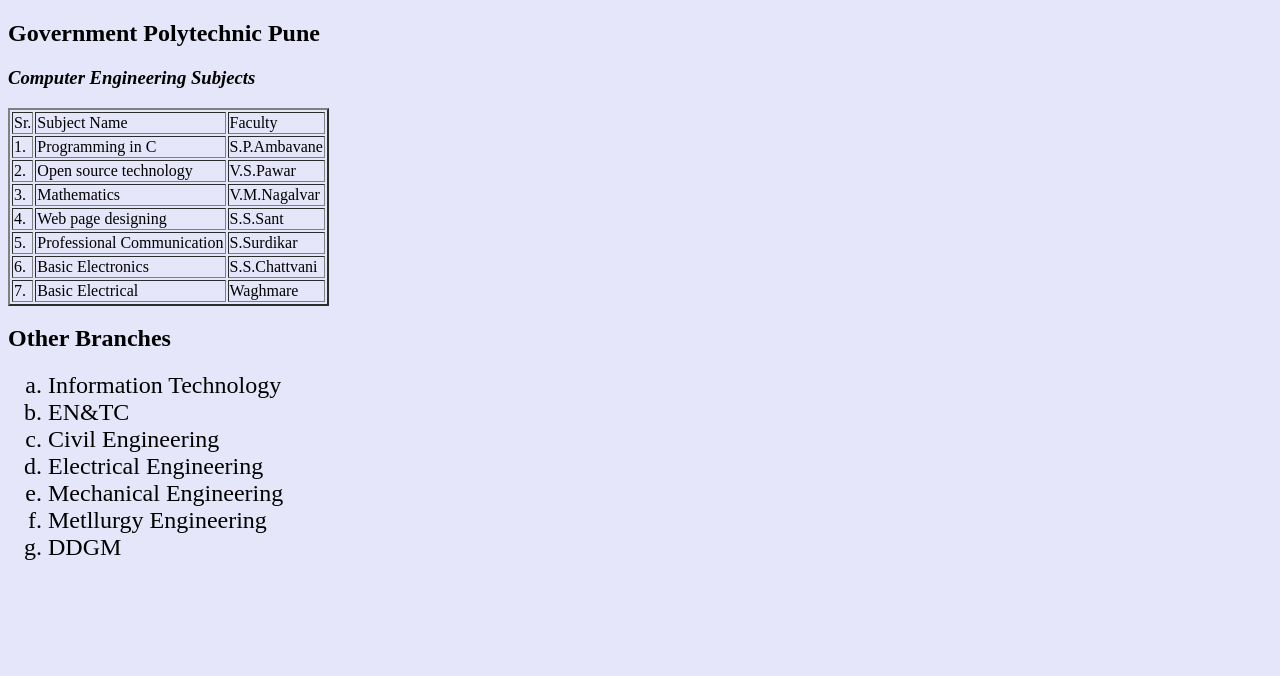
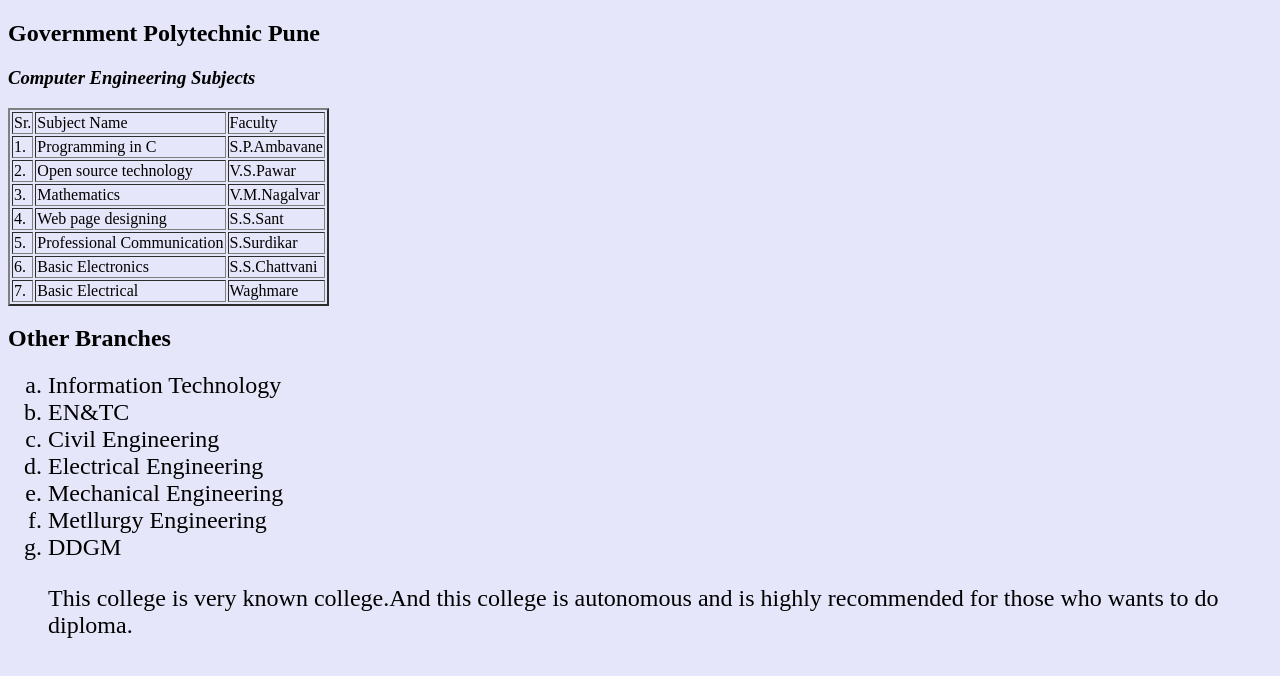
Before and after one commit to Mk20112008/mk2000, a plain HTML site: page index.html in a window 1280 px wide. Drawn offline with Linux system fonts and the light colour scheme.

Commit message:
Update index.html

```diff
--- a/index.html
+++ b/index.html
@@ -52,5 +52,7 @@
 <li>Mechanical Engineering
 <li>Metllurgy Engineering
 <li>DDGM<font size>
+  <p font size="5">This college is very known college.And this college is autonomous and is highly recommended for those who wants to do diploma.
+  </p>
 </body>
 </html>
```
